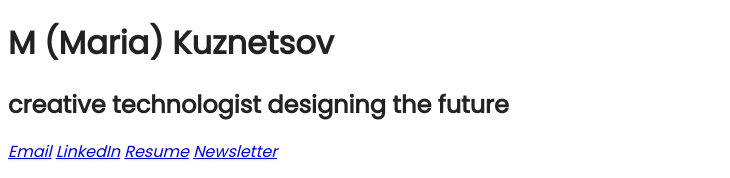
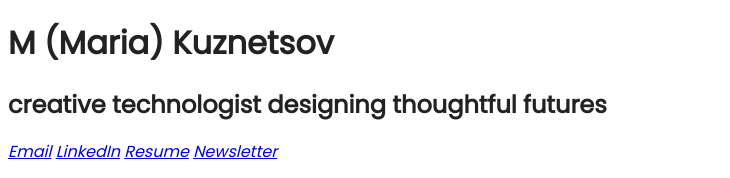
Before and after one commit to mariakuz/portfolio, a website: page src/index.html in a window 1280 px wide. Shown: the top 178 px of the page, without its empty margins (0-730 px from the left). Drawn offline with Linux system fonts and the light colour scheme.

Commit message:
pretentious subheader

```diff
--- a/src/index.html
+++ b/src/index.html
@@ -20,7 +20,7 @@
   <main>
   <header>
     <h1>M (Maria) Kuznetsov</h1>
-    <h2>creative technologist designing the future</h2>
+    <h2>creative technologist designing thoughtful futures</h2>
   </header>
   <aside>
     <address>
```
Also changed, not shown: dist/index.html.
